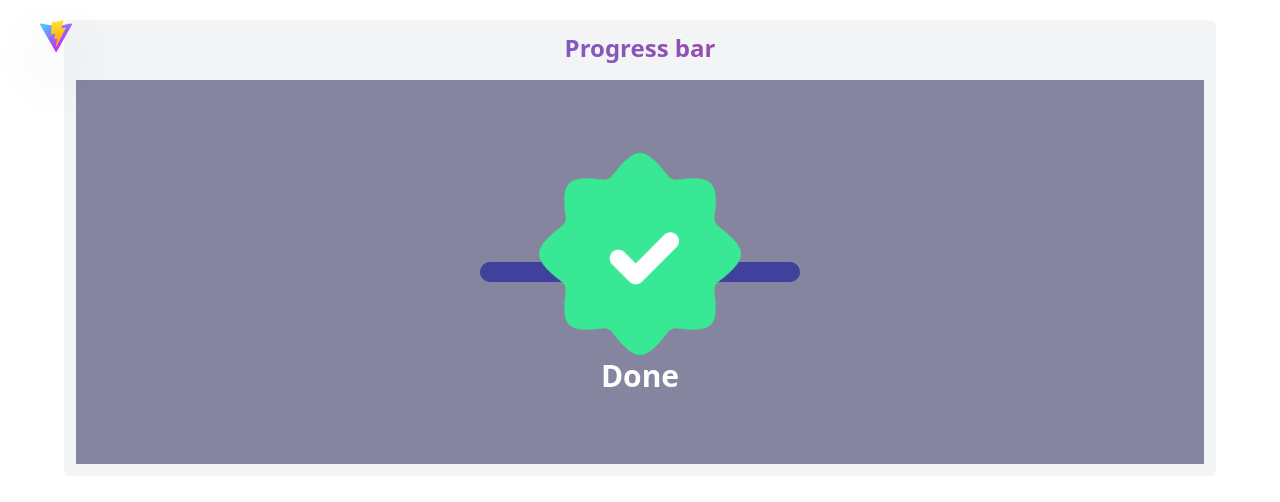
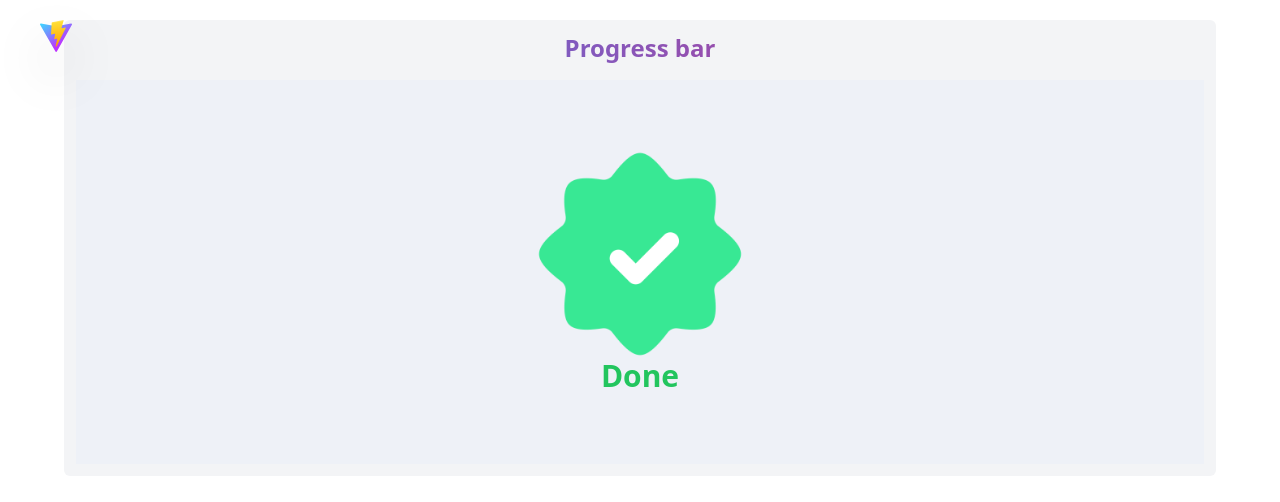
Before and after one commit to theabhipatel/react_gallary, a React (Vite) app: page /progress in a window 1280 px wide. Shown: the top 502 px of the page. Built offline with nearby package versions, Linux system fonts and the light colour scheme.

Commit message:
chore hide progress bar after 100%

```diff
--- a/src/screens/progressBar/ProgressBar.tsx
+++ b/src/screens/progressBar/ProgressBar.tsx
@@ -31,17 +31,19 @@ const ProgressBar = () => {
         <div>
           <div className="w-full relative h-96 bg-indigo-200/10 flex justify-center items-center">
             {/* ---> Progress bar  */}
+            {progress < 100 && (
               <div className="w-80 h-5 rounded-full bg-gray-500/30">
                 <div
                   style={{ width: `${progress}%` }}
                   className="h-full  bg-indigo-500 rounded-full duration-300"
                 />
               </div>
+            )}
 
             {progress === 100 && (
-              <div className="absolute inset-0 bg-indigo-950/50 flex flex-col justify-center items-center duration-1000">
+              <div className="absolute inset-0  flex flex-col justify-center items-center duration-1000">
                 <img src={verify} alt="" className="h-52 w-52 " />
-                <h1 className="text-3xl font-bold text-white">Done</h1>
+                <h1 className="text-3xl font-bold text-green-500">Done</h1>
               </div>
             )}
           </div>
```
Lines whose indentation alone changed are shown as unchanged.
